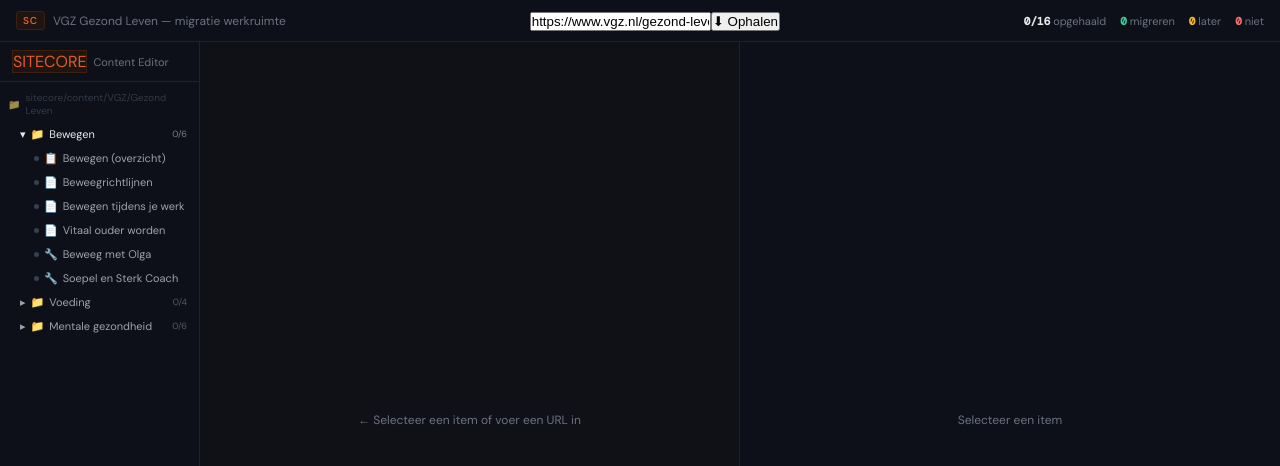
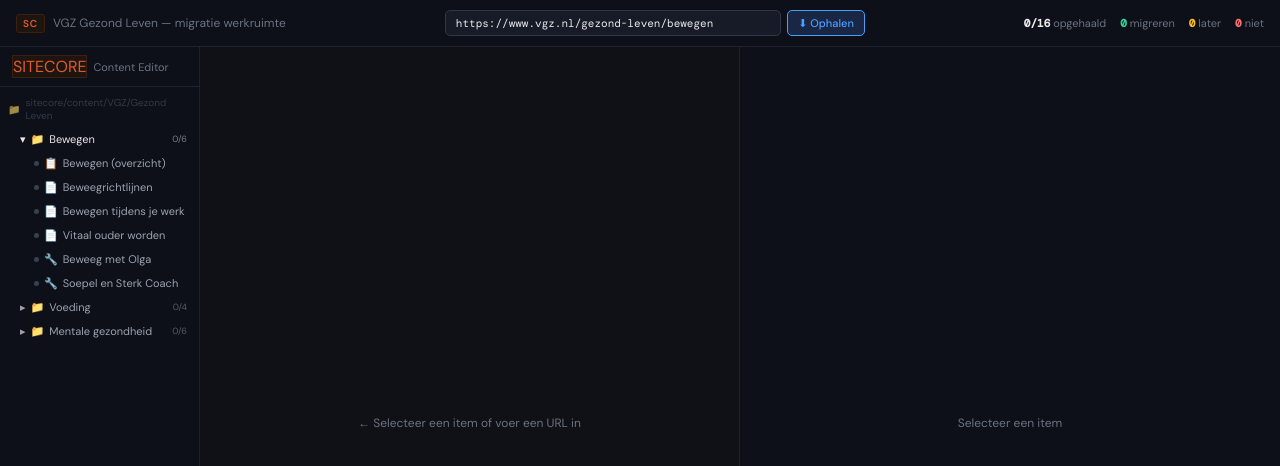
Before and after one commit to jpcolab252-droid/vgz-migration, a Next.js app in the folder vgz-migration/: page / in a window 1280 px wide. Shown: the top 466 px of the page. Built offline with nearby package versions, Linux system fonts and the light colour scheme.

Commit message:
Update page.module.css

```diff
--- a/vgz-migration/app/page.module.css
+++ b/vgz-migration/app/page.module.css
@@ -107,3 +107,14 @@
 .emptyState { flex: 1; display: flex; align-items: center; justify-content: center; color: #6b7280; font-size: 12px; text-align: center; padding: 20px; line-height: 1.8; }
 .thinking { color: #4a9eff; animation: pulse 1s infinite; }
 @keyframes pulse { 0%,100%{opacity:1} 50%{opacity:.4} }
+
+/* URL BAR */
+.urlBar { display: flex; gap: 6px; flex: 1; max-width: 420px; margin: 0 16px; }
+.urlInput { flex: 1; background: #161b27; border: 1px solid #2d3748; border-radius: 5px; padding: 5px 10px; font-size: 11px; color: #e8e9eb; font-family: 'DM Mono', monospace; outline: none; transition: border-color .15s; }
+.urlInput:focus { border-color: #4a9eff; }
+.urlBtn { font-size: 11px; font-weight: 500; padding: 5px 10px; border-radius: 5px; cursor: pointer; border: 1px solid #4a9eff; background: #1a2744; color: #4a9eff; font-family: 'DM Sans', sans-serif; white-space: nowrap; transition: all .15s; }
+.urlBtn:hover { background: #1e2f52; }
+
+/* SOURCE BADGES */
+.sourceBadge { font-size: 9px; background: #1a2420; color: #34d399; border: 1px solid #2d4030; padding: 1px 5px; border-radius: 3px; margin-left: 6px; font-weight: 500; }
+.sourceBadgeWarn { font-size: 9px; background: #1e1520; color: #f87171; border: 1px solid #2d1520; padding: 1px 5px; border-radius: 3px; margin-left: 6px; font-weight: 500; }
```
